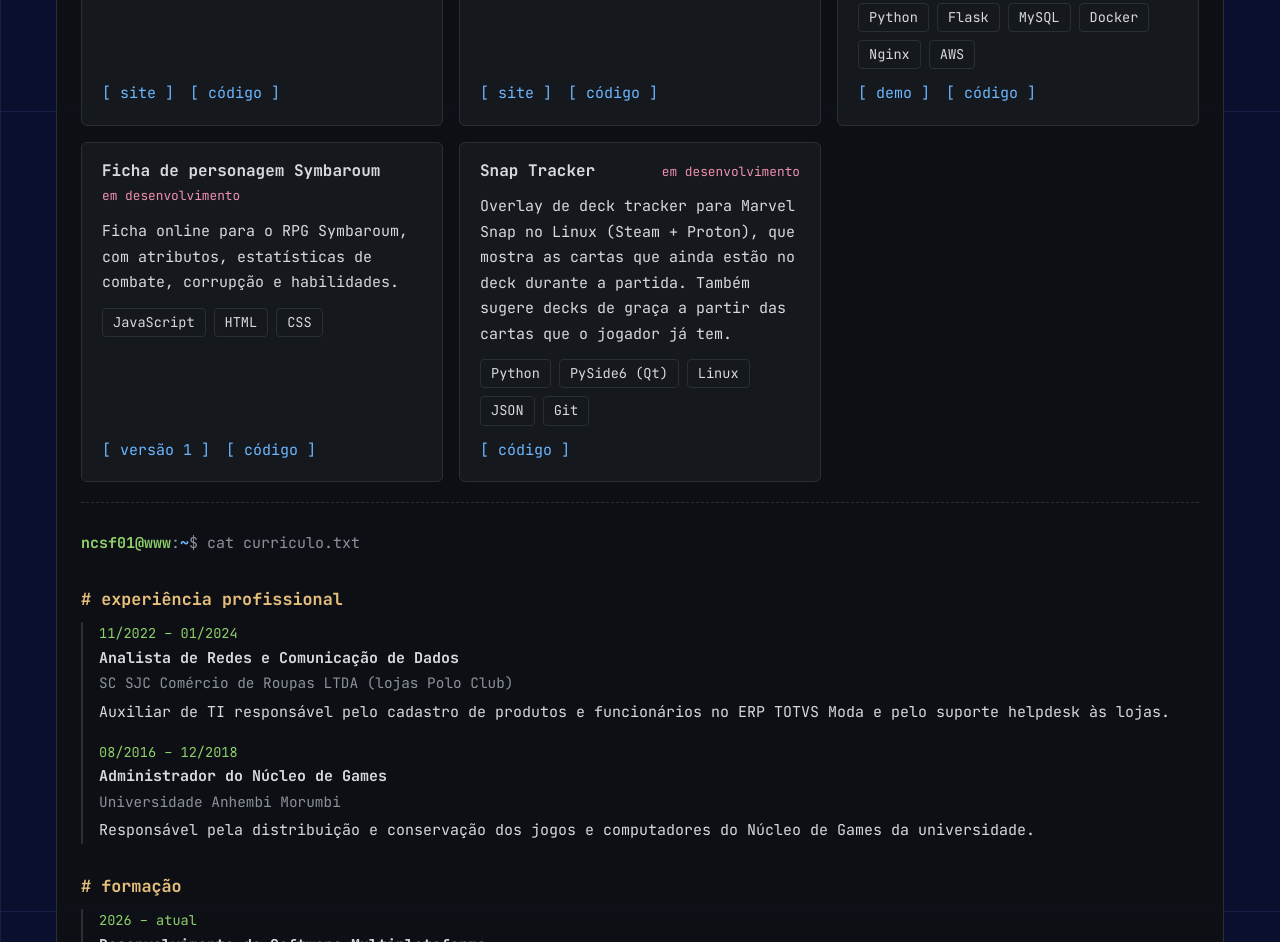
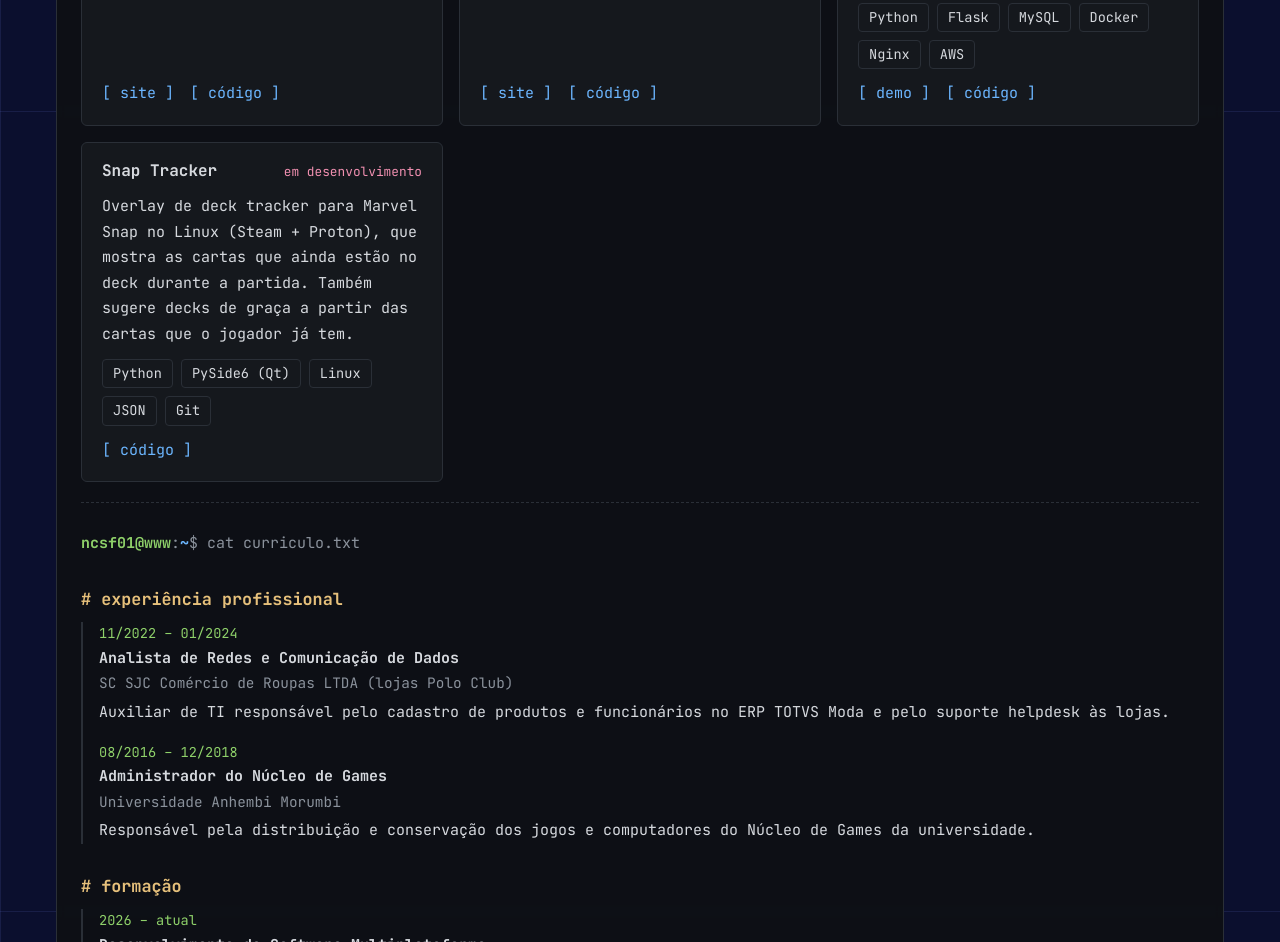
Before and after one commit to ncsf01/ncsf01.github.io, a plain HTML site: page index.html in a window 1280 px wide. Shown: the part 1489-2431 px from the top of the page. Drawn offline with Linux system fonts and the light colour scheme.

Commit message:
feat: remove Symbaroum v1 card from portfolio

```diff
--- a/index.html
+++ b/index.html
@@ -257,26 +257,6 @@
 
               <article class="cartao">
                 <div class="cartao-topo">
-                  <h3>Ficha de personagem Symbaroum</h3>
-                  <span class="selo selo-dev">em desenvolvimento</span>
-                </div>
-                <p>
-                  Ficha online para o RPG Symbaroum, com atributos, estatísticas
-                  de combate, corrupção e habilidades.
-                </p>
-                <ul class="tags">
-                  <li>JavaScript</li>
-                  <li>HTML</li>
-                  <li>CSS</li>
-                </ul>
-                <div class="links">
-                  <a href="https://ncsf01.github.io/symbaroum-character-sheet-v1/" target="_blank" rel="noopener noreferrer">[ versão 1 ]</a>
-                  <a href="https://github.com/ncsf01/symbaroum-character-sheet-v1" target="_blank" rel="noopener noreferrer">[ código ]</a>
-                </div>
-              </article>
-
-              <article class="cartao">
-                <div class="cartao-topo">
                   <h3>Snap Tracker</h3>
                   <span class="selo selo-dev">em desenvolvimento</span>
                 </div>
```
